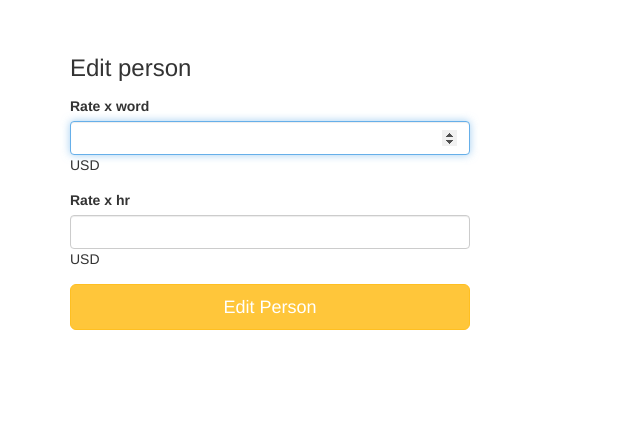
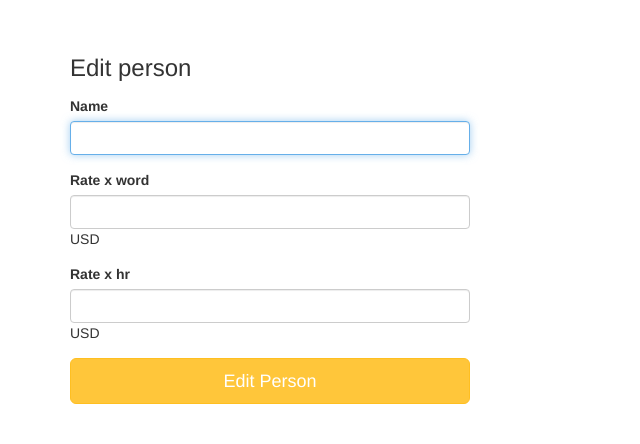
Before and after one commit to jaguilarweb/capstone, a Flask app: template templates/forms/edit_person.html in a window 1280 px wide. Shown: the part 60-504 px from the top of the page, without its empty margins (0-640 px from the left). Run offline with Flask 2, Linux system fonts and the light colour scheme; the template is opened without the code that fills it: values that come from a table or form of the project are taken from there, others are empty; some libraries are stand-ins or nearby versions.

Commit message:
refactor: change validator for create and update person

```diff
--- a/app.py
+++ b/app.py
@@ -372,8 +372,8 @@ def get_people():
 
         people_list = [person.format() for person in selection]
 
-    except Exception as e:
-        print(e)
+    except:
+        abort(422)
 
     finally:
         if request.path == '/api/people':
@@ -409,10 +409,8 @@ def create_person():
     email={}
     ratew={}
     rateh={}
-    print("Antes del try")
     try:
         if request.path == '/api/people/':
-            print("Via api")
             body = request.get_json()
             name = body.get('name', None)
             kind = body.get('kind', None)
@@ -420,7 +418,6 @@ def create_person():
             ratew = body.get('ratew', None)
             rateh = body.get('rateh', None)
         else:
-            print("Via http")
             name = request.form.get('name')
             kind = request.form.get('kind')
             email = request.form.get('email')
@@ -442,8 +439,8 @@ def create_person():
 
         people_list = [person.format() for person in people]
 
-    except Exception as e:
-        print(e)
+    except:
+        abort(422)
 
     finally:
         if request.path == '/api/people':
@@ -464,14 +461,17 @@ def create_person():
 def update_person(person_id):
     form = PersonForm(request.form)
     person = {}
+    name = {}
     ratew = {}
     rateh = {}
 
     if request.path == '/api/people/' + str(person_id):
         body = request.get_json()
+        name = body.get('name')
         ratew = body.get('ratew')
         rateh = body.get('rateh')
     else:
+        name = request.form.get('name')
         ratew = request.form.get('ratew')
         rateh = request.form.get('rateh')
 
@@ -482,6 +482,7 @@ def update_person(person_id):
 
     try:
         if form.validate_on_submit():
+            up_person.name = name
             up_person.ratew = ratew
             up_person.rateh = rateh
             up_person.update()
--- a/forms.py
+++ b/forms.py
@@ -6,7 +6,7 @@ from wtforms.validators import InputRequired, NumberRange, DataRequired, AnyOf,
 
 class PersonForm(FlaskForm):
     name = StringField(
-        'name'
+        'name', validators=[DataRequired()]
     )
     kind = StringField(
         'kind'
--- a/templates/forms/add_person.html
+++ b/templates/forms/add_person.html
@@ -12,6 +12,11 @@
       <div class="form-group">
         <label for="name">Name</label>
         {{ form.name(class_ = 'form-control', autofocus = true) }}
+      </div>
+
+      <div class="form-group">
+        <label for="ratew">Kind</label>
+        {{ form.kind(class_ = 'form-control', autofocus = true) }}
       </div>
 
       <div class="form-group">
--- a/templates/forms/edit_person.html
+++ b/templates/forms/edit_person.html
@@ -8,6 +8,11 @@
     <form class="form" method="POST" action="/people/{{person.id}}">
       {{ form.hidden_tag() }}
       <h3 class="form-heading">Edit person <em>{{ person.name }}</em></h3>
+
+      <div class="form-group">
+        <label for="name">Name</label>
+        {{ form.name(class_ = 'form-control', autofocus = true) }}
+      </div>
 
       <div class="form-group">
         <label for="ratew">Rate x word</label>
--- a/templates/pages/people.html
+++ b/templates/pages/people.html
@@ -16,7 +16,7 @@
 		<a href="/people/{{ person.id }}">
 			<i class="fas fa-users"></i>
 			<div class="item">
-				<h5>{{ person.name }} | Rate x W : {{ person.ratew }} | Rate x H : {{ person.rateh }}</h5>
+				<h5><em>{{ person.name }}</em>| Rate x W : {{ person.ratew }} | Rate x H : {{ person.rateh }}</h5>
 			</div>
 		</a>
 	</li>
```
